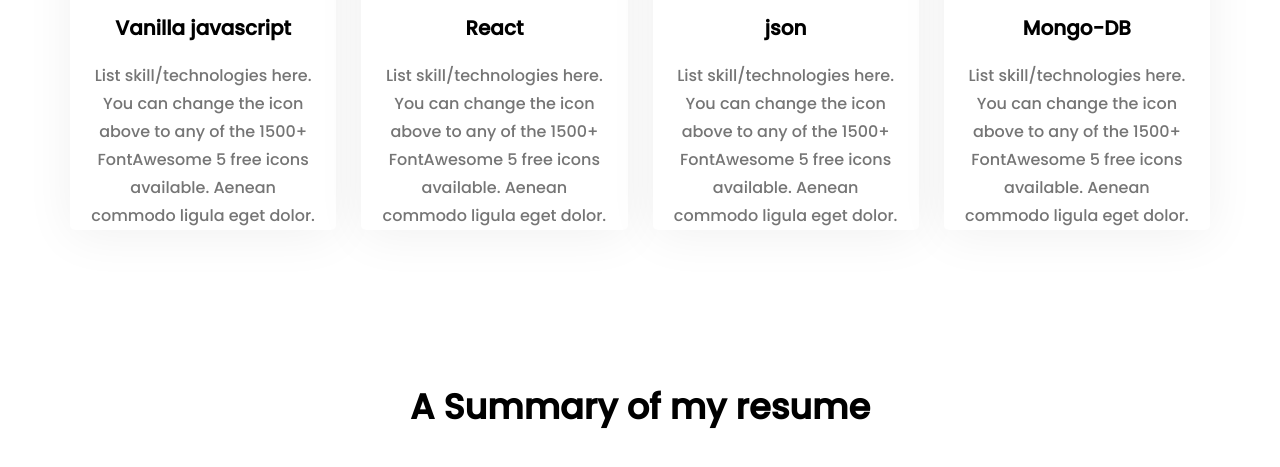
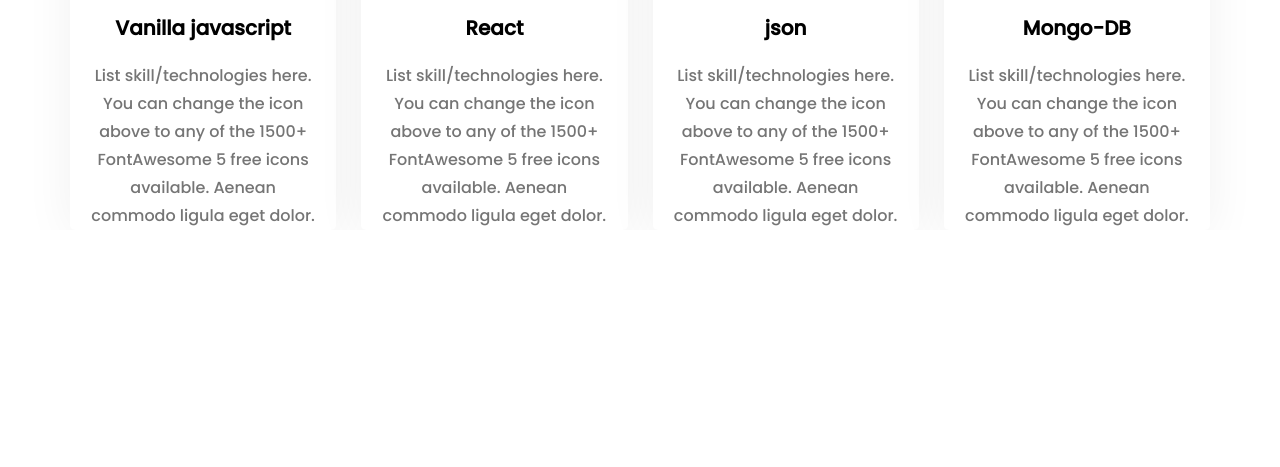
Before and after one commit to Shihab0077/developer-portfolio, a plain HTML site: page index.html in a window 1280 px wide. Shown: the part 1987-2454 px from the top of the page. After the commit the page ends 2217 px from the top, so only its background shows below. Drawn offline with Linux system fonts and the light colour scheme.

Commit message:
fouth commit

```diff
--- a/index.html
+++ b/index.html
@@ -83,10 +83,7 @@
 </div>
         </section>
 
-        <section class="resume">
-            <h3 class="section-title"> A Summary of my      resume</h3>
 
-        </section>
     </main>
 
     <footer>
```
Also changed, not shown: styles/portfolio.css (line endings or trailing spaces).
